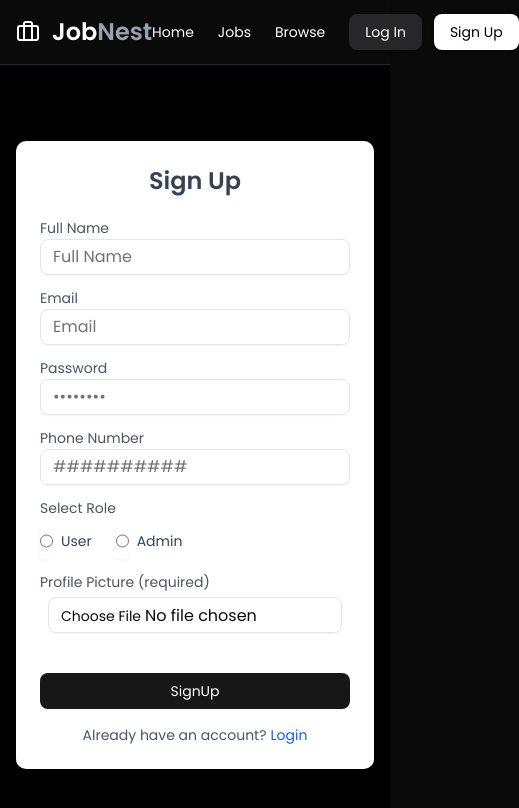
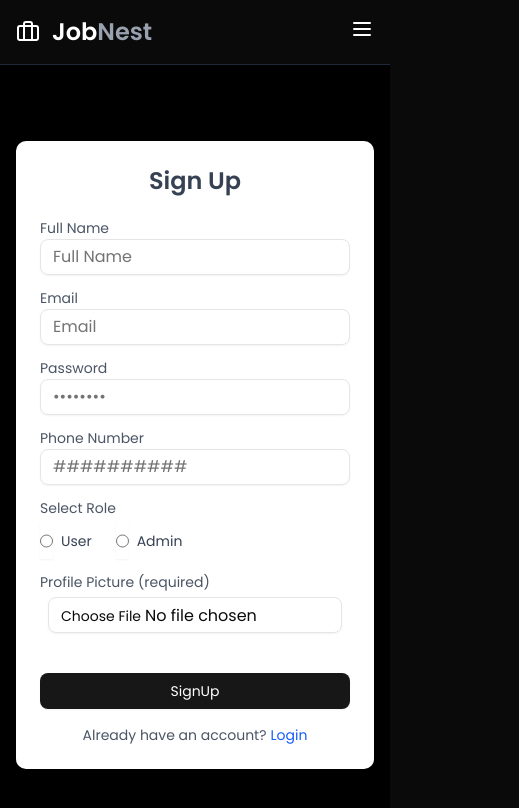
Before and after one commit to patanjalisharma/JobNest, a React (Vite) app in the folder frontend/: page /signup in a window 390 px wide. Shown: the top 808 px of the page, 519 px wide, since content can reach past the window. Built offline with nearby package versions, Linux system fonts and the light colour scheme.

Commit message:
navbar responsivness

```diff
--- a/frontend/src/components/shared/NavBar.jsx
+++ b/frontend/src/components/shared/NavBar.jsx
@@ -3,7 +3,7 @@ import { Link, useNavigate } from "react-router-dom";
 import { Popover, PopoverContent, PopoverTrigger } from "../ui/popover";
 import { Avatar, AvatarImage } from "@/components/ui/avatar";
 import { Button } from "../ui/button";
-import { Briefcase, LogOut, User2 } from "lucide-react";
+import { Briefcase, LogOut, User2, Menu } from "lucide-react";
 import { useDispatch, useSelector } from "react-redux";
 import { toast } from "sonner";
 import axios from "axios";
@@ -33,15 +33,23 @@ const NavBar = () => {
 
   return (
     <div className="bg-[#0a0a0a] text-white shadow-sm border-b border-gray-800">
-      <div className="flex items-center justify-between mx-auto max-w-7xl h-16 px-4">
+      <div className="flex items-center justify-between mx-auto max-w-7xl h-16 px-4 sm:px-6 lg:px-8">
         <div className="flex items-center gap-3">
           <Briefcase className="text-white" />
           <h1 className="text-2xl font-bold text-white">
             Job<span className="text-gray-400">Nest</span>
           </h1>
         </div>
-        <div className="flex items-center gap-6">
-          <ul className="flex gap-6 text-sm font-medium">
+
+        {/* Mobile Menu Button */}
+        <div className="md:hidden">
+          <button className="text-white">
+            <Menu />
+          </button>
+        </div>
+
+        <div className="hidden md:flex items-center gap-6">
+          <ul className="hidden md:flex gap-6 text-sm font-medium">
             {user && user.role === "admin" ? (
               <>
                 <li>
@@ -83,7 +91,7 @@ const NavBar = () => {
           </ul>
 
           {!user ? (
-            <div className="flex items-center gap-3">
+            <div className="flex items-center gap-3 flex-wrap justify-end">
               <Link to="/login">
                 <Button className="bg-zinc-800 text-white hover:bg-zinc-700 transition shadow-sm">
                   Log In
@@ -142,10 +150,7 @@ const NavBar = () => {
                   )}
                   <div className="flex items-center gap-2 text-gray-300 hover:text-white transition cursor-pointer">
                     <LogOut size={18} />
-                    <Link
-                      onClick={logoutHandler}
-                      className="hover:underline"
-                    >
+                    <Link onClick={logoutHandler} className="hover:underline">
                       Logout
                     </Link>
                   </div>
```
